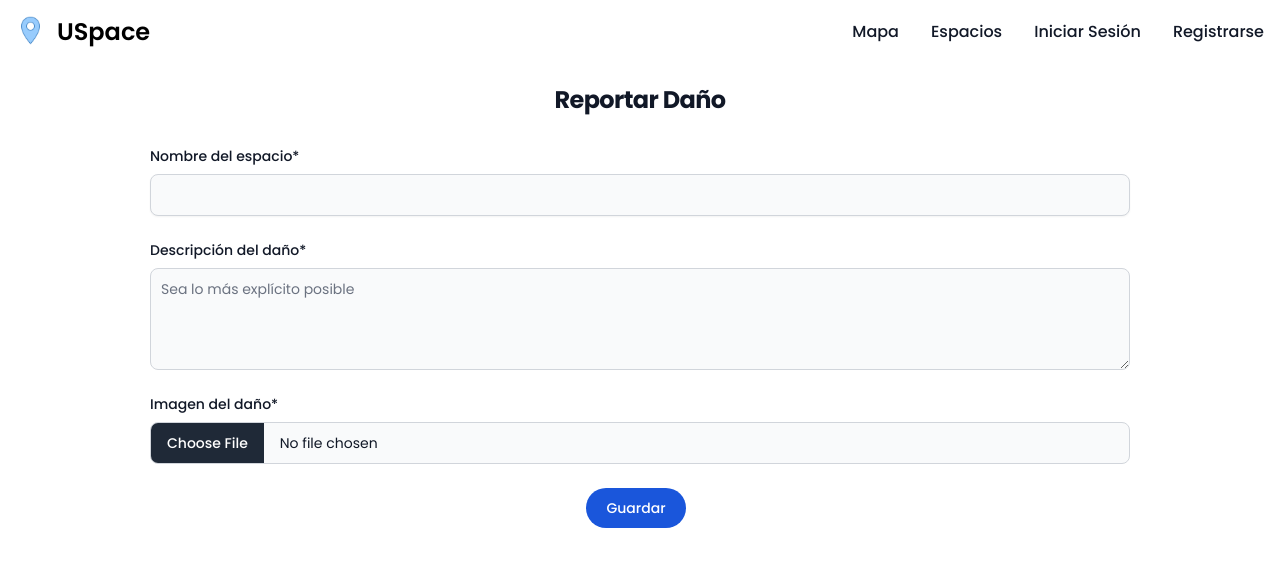
After one commit to srestrep74/P1_Project_USpace, a Django app: page /report_damage/ in a window 1280 px wide. The commit adds this page. Shown: the top 567 px of the page. Run offline with Django 3.2, Linux system fonts and the light colour scheme; some libraries are stand-ins or nearby versions.

Commit message:
User can report damage

```diff
--- /dev/null
+++ b/Auth/templates/damage.html
@@ -0,0 +1,32 @@
+{% include 'navbar.html' %}
+{% block content %}
+    <form method="POST" enctype="multipart/form-data" style="margin: 20px 150px;">
+        {% csrf_token %}
+
+        <div style="margin-bottom: 30px;" class="text-center">
+            <h2 class="mb-2 text-2xl font-bold tracking-tight text-gray-900 dark:text-white">Reportar Daño</h2>
+        </div>
+
+        <div class="mb-6">
+            <label for="space_name" class="block mb-2 text-sm font-medium text-gray-900 dark:text-white">Nombre del espacio*</label>
+            <input type="text" id="space_name" name="space_name" class="shadow-sm bg-gray-50 border border-gray-300 text-gray-900 text-sm rounded-lg focus:ring-blue-500 focus:border-blue-500 block w-full p-2.5 dark:bg-gray-700 dark:border-gray-600 dark:placeholder-gray-400 dark:text-white dark:focus:ring-blue-500 dark:focus:border-blue-500 dark:shadow-sm-light">
+        </div>
+
+        <div class="mb-6">
+            <label for="description" class="block mb-2 text-sm font-medium text-gray-900 dark:text-white">Descripción del daño*</label>
+            <textarea name="description" id="description" rows="4" class="block p-2.5 w-full text-sm text-gray-900 bg-gray-50 rounded-lg border border-gray-300 focus:ring-blue-500 focus:border-blue-500 dark:bg-gray-700 dark:border-gray-600 dark:placeholder-gray-400 dark:text-white dark:focus:ring-blue-500 dark:focus:border-blue-500" placeholder="Sea lo más explícito posible"></textarea>
+        </div>
+
+        <div class="mb-6">
+            <label for="image" class="block mb-2 text-sm font-medium text-gray-900 dark:text-white">Imagen del daño*</label>
+            <input name="image" accept="image/*" class="block w-full text-sm text-gray-900 border border-gray-300 rounded-lg cursor-pointer bg-gray-50 dark:text-gray-400 focus:outline-none dark:bg-gray-700 dark:border-gray-600 dark:placeholder-gray-400" aria-describedby="space_image" id="space_image" type="file">
+        </div>
+
+        <div style="margin-bottom: 5px;">
+            <center>
+                <button type="submit" class="text-white bg-blue-700 hover:bg-blue-800 focus:outline-none focus:ring-4 focus:ring-blue-300 font-medium rounded-full text-sm px-5 py-2.5 text-center mr-2 mb-2 dark:bg-blue-600 dark:hover:bg-blue-700 dark:focus:ring-blue-800">Guardar</button>
+            </center>
+        </div>
+
+    </form>
+{% endblock content %}
--- a/Auth/templates/searching.html
+++ b/Auth/templates/searching.html
@@ -155,7 +155,7 @@
 
     <div class="fixed z-50 -translate-x-1/2 bottom-4 left-1/2">
         <div class="bg-white inline-block rounded-full" style="padding: 15px;">
-            <a href="" data-tooltip-target="tooltip-new" class="text-blue-700 border border-blue-700 hover:bg-blue-700 hover:text-white focus:ring-4 focus:outline-none focus:ring-blue-300 font-medium rounded-full text-sm p-2.5 text-center inline-flex items-center dark:border-blue-500 dark:text-blue-500 dark:hover:text-white dark:focus:ring-blue-800 dark:hover:bg-blue-500">
+            <a href="{% url 'report_damage' %}" data-tooltip-target="tooltip-new" class="text-blue-700 border border-blue-700 hover:bg-blue-700 hover:text-white focus:ring-4 focus:outline-none focus:ring-blue-300 font-medium rounded-full text-sm p-2.5 text-center inline-flex items-center dark:border-blue-500 dark:text-blue-500 dark:hover:text-white dark:focus:ring-blue-800 dark:hover:bg-blue-500">
                 <i class="fa-solid fa-triangle-exclamation"></i>
                 <span class="sr-only">Reportar daño/problema</span>
             </a>
--- a/Auth/urls.py
+++ b/Auth/urls.py
@@ -8,5 +8,6 @@ urlpatterns = [
     path('search_spaces/' , views.searchSpaces , name='search_spaces'),
     path('update_user/<int:pk>' , views.updateUser, name='update_user'),
     path('create_reminder/<int:user>/<int:space>' , views.createReminder, name='create_reminder'),
-    path('comment/<int:space>', views.comment, name='comment')
+    path('comment/<int:space>', views.comment, name='comment'),
+    path('report_damage/', views.reportDamage, name='report_damage')
 ]
--- a/Auth/views.py
+++ b/Auth/views.py
@@ -22,6 +22,21 @@ from apscheduler.schedulers.background import BackgroundScheduler
 from django.core.mail import send_mail, EmailMessage
 from USpace.settings import EMAIL_HOST_USER
 from django.utils import timezone
+
+
+def reportDamage(request):
+    if request.method == 'POST':
+        form = DamageForm(request.POST, request.FILES)
+        if form.is_valid():
+            damage = form.save(commit=False)
+            damage.save()
+            messages.success(request, 'El daño se ha reportado correctamente')
+            return redirect('search_spaces')
+
+    else:
+        form = DamageForm()
+
+    return render(request, 'damage.html', {'form': form})
 
 
 def comment(request, space):
--- a/Spaces/admin.py
+++ b/Spaces/admin.py
@@ -4,3 +4,4 @@ from .models import *
 
 admin.site.register(Notification)
 admin.site.register(Comment)
+admin.site.register(Damage)
--- a/Spaces/forms.py
+++ b/Spaces/forms.py
@@ -1,5 +1,6 @@
 from django import forms
 from .models import *
+
 
 class comment_form(forms.ModelForm):
     class Meta:
@@ -11,3 +12,9 @@ class NotificationForm(forms.ModelForm):
     class Meta:
         model = Notification
         fields = ["remember_to"]
+
+
+class DamageForm(forms.ModelForm):
+    class Meta:
+        model = Damage
+        fields = ["space_name", "description", "image"]
--- a/Spaces/models.py
+++ b/Spaces/models.py
@@ -24,3 +24,15 @@ class Comment(models.Model):
 
     def __str__(self):
         return str(self.rating)
+
+
+class Damage(models.Model):
+    id = models.AutoField(primary_key=True, unique=True, editable=False)
+    space_name = models.CharField(null=False, blank=False, max_length=255)
+    description = models.TextField(null=False, blank=False)
+    image = models.ImageField(upload_to='damages/images', null=False, blank=False)
+    solved = models.BooleanField(default=False)
+    date = models.DateTimeField(auto_now_add=True)
+
+    def __str__(self):
+        return str(self.space_name)
```
Also changed, not shown: Analytics/views.py (+15 -16 lines), Spaces/migrations/0011_damage.py (added), Spaces/migrations/0012_damage_solved.py (added), static/images/damages/images/berserk-guts-2.png (added), static/images/damages/images/berserk-guts-2_zRGbhuK.png (added).
